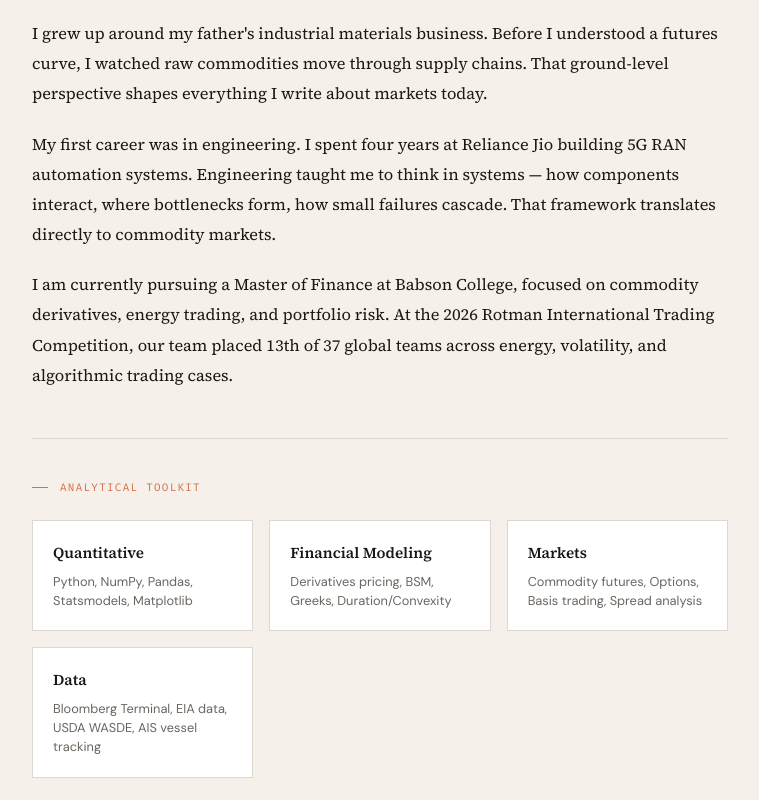
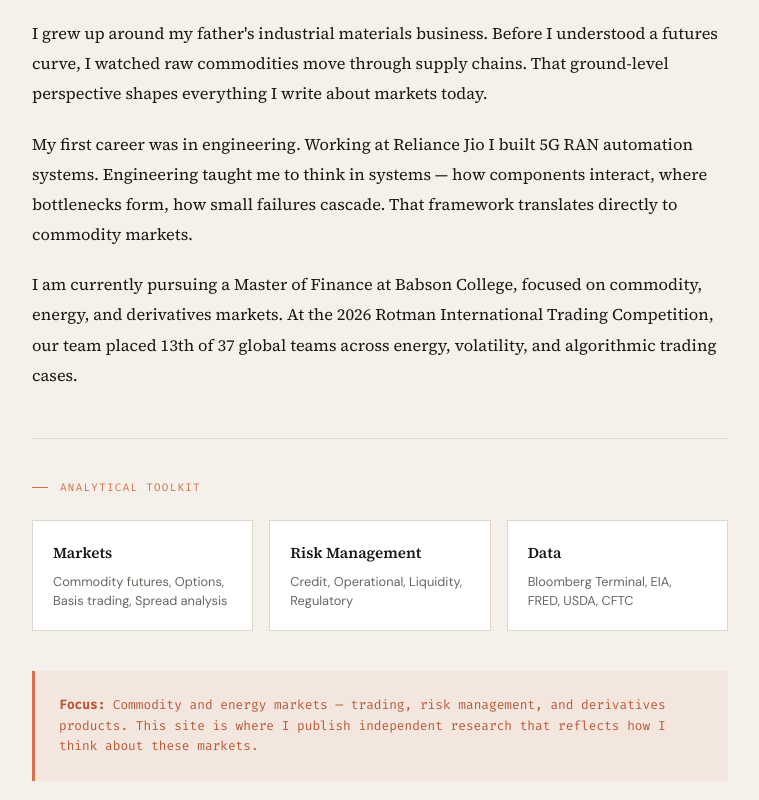
Before and after one commit to monoanalysis/monoanalysis-site, a Next.js app: page /about in a window 1280 px wide. Shown: the part 280-1080 px from the top of the page, without its empty margins (260-1019 px from the left). Built offline with nearby package versions, Linux system fonts and the light colour scheme.

Commit message:
Updated about section

```diff
--- a/src/app/about/page.js
+++ b/src/app/about/page.js
@@ -17,14 +17,14 @@ export default function AboutPage() {
           markets today.
         </p>
         <p style={{ fontFamily: 'var(--serif)', fontSize: '1.02rem', lineHeight: 1.85 }}>
-          My first career was in engineering. I spent four years at Reliance Jio
-          building 5G RAN automation systems. Engineering taught me to think in
+          My first career was in engineering. Working at Reliance Jio I
+          built 5G RAN automation systems. Engineering taught me to think in
           systems — how components interact, where bottlenecks form, how small
           failures cascade. That framework translates directly to commodity markets.
         </p>
         <p style={{ fontFamily: 'var(--serif)', fontSize: '1.02rem', lineHeight: 1.85 }}>
           I am currently pursuing a Master of Finance at Babson College, focused on
-          commodity derivatives, energy trading, and portfolio risk. At the 2026
+          commodity, energy, and derivatives markets. At the 2026
           Rotman International Trading Competition, our team placed 13th of 37
           global teams across energy, volatility, and algorithmic trading cases.
         </p>
@@ -35,10 +35,9 @@ export default function AboutPage() {
         <div className="section-label">Analytical Toolkit</div>
         <div className="skills-grid">
           {[
-            { title: 'Quantitative', items: 'Python, NumPy, Pandas, Statsmodels, Matplotlib' },
-            { title: 'Financial Modeling', items: 'Derivatives pricing, BSM, Greeks, Duration/Convexity' },
             { title: 'Markets', items: 'Commodity futures, Options, Basis trading, Spread analysis' },
-            { title: 'Data', items: 'Bloomberg Terminal, EIA data, USDA WASDE, AIS vessel tracking' },
+            { title: 'Risk Management', items: 'Credit, Operational, Liquidity, Regulatory'},
+            { title: 'Data', items: 'Bloomberg Terminal, EIA, FRED, USDA, CFTC' },
           ].map((s, i) => (
             <div className="skill-card" key={i}>
               <h4>{s.title}</h4>
@@ -47,15 +46,16 @@ export default function AboutPage() {
           ))}
         </div>
       </div>
-
+    {/*
       {/* CAREER FOCUS */}
       <div className="credential-box" style={{ marginTop: '2.5rem' }}>
         <p>
-          <strong>Career focus:</strong> Commodity and energy markets — trading,
-          risk management, and structured products. This site is where I publish
+          <strong>Focus:</strong> Commodity and energy markets — trading,
+          risk management, and derivatives products. This site is where I publish
           independent research that reflects how I think about these markets.
         </p>
       </div>
+
     </div>
   );
 }
```
